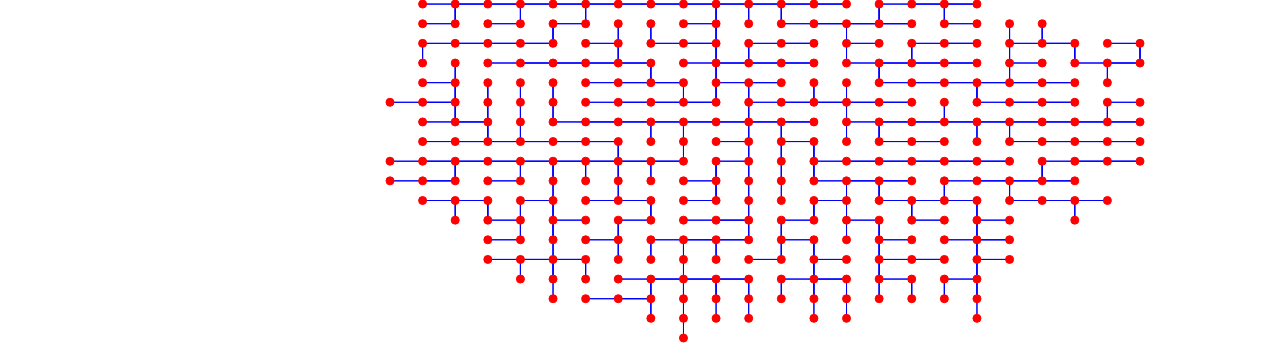
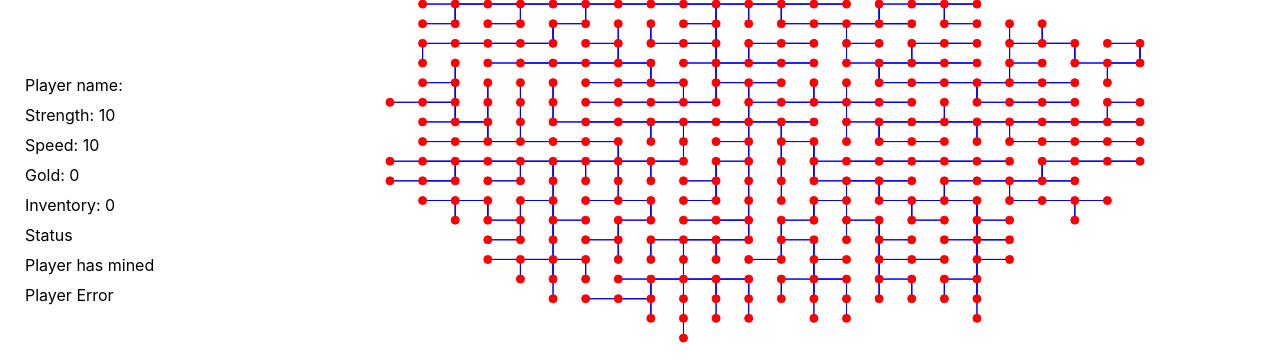
Before and after one commit to CSEU2-BW2/CSEU2-BW2-FE, a React (Create React App) app: page / in a window 1280 px wide. Shown: the part 302-662 px from the top of the page. Built offline with nearby package versions, Linux system fonts and the light colour scheme; no server answers.

Commit message:
added Player Info Component

```diff
--- a/src/components/Dashboard.jsx
+++ b/src/components/Dashboard.jsx
@@ -6,6 +6,7 @@ import Controls from "../utils/Controls";
 import RoomInfo from "./RoomInfo";
 import Map from "./Map";
 import TresurePicker from "./TresurePicker";
+import PlayerInfo from "./PlayerInfo";
 
 const token = "Token afc14f3d4808a91607f2e54e6072ab7de7d1c4e5";
 const headers = {
@@ -49,6 +50,7 @@ const Dashboard = () => {
         <Controls handleClick={handleControls} />
         <RoomInfo />
         <TresurePicker />
+        <PlayerInfo />
       </SidePannel>
       <Map />
     </Root>
--- /dev/null
+++ b/src/components/PlayerInfo.jsx
@@ -0,0 +1,53 @@
+import React, { useEffect, useContext } from "react";
+import Context from "../context";
+import styled from "styled-components";
+import axios from "axios";
+
+const token = "Token afc14f3d4808a91607f2e54e6072ab7de7d1c4e5";
+const headers = {
+  headers: { "Content-Type": "application/JSON", Authorization: token }
+};
+
+const PlayerInfo = () => {
+  const { state, dispatch } = useContext(Context);
+  useEffect(() => {
+    axios
+      .post(
+        "https://lambda-treasure-hunt.herokuapp.com/api/adv/status/",
+        {},
+        headers
+      )
+      .then(res => {
+        dispatch({ type: "FETCH_PLAYER", payload: res.data });
+      })
+      .catch(err => {
+        debugger;
+        //dispatch({ type: "ERROR_INIT", payload: err.response.data });
+      });
+  }, []);
+  return (
+    <Root>
+      <p>Player name: {state.name}</p>
+      <p>Strength: {state.strength}</p>
+      <p>Speed: {state.speed}</p>
+      <p>Gold: {state.gold}</p>
+      <p>Inventory: {state.gold}</p>
+      <p>Status {state.status}</p>
+      <p>Player has mined {state.hasMined}</p>
+      <p>Player Error {state.playerErrors}</p>
+    </Root>
+  );
+};
+
+export default PlayerInfo;
+
+const Root = styled.div`
+  display: flex;
+  flex-direction: column;
+  justify-content: flex-start;
+  align-items: flex-start;
+  margin-left: 20px;
+  p {
+    margin: 5px;
+  }
+`;
--- a/src/components/RoomInfo.jsx
+++ b/src/components/RoomInfo.jsx
@@ -1,6 +1,8 @@
 import React, { useContext } from "react";
 import Context from "../context";
 import styled from "styled-components";
+
+
 
 const RoomInfo = () => {
   const { state } = useContext(Context);
@@ -13,7 +15,7 @@ const RoomInfo = () => {
         {/* <p> room id: {state.room_id}</p> */}
         {state.items.length === 0
           ? "No Tresures in this Room"
-          : state.items.map(item => <p>Tresure: {item}</p>)}
+          : state.items.map(item => <p key={item}>Tresure: {item}</p>)}
       </Head>
       <Main>
         <p>Cooldown: {state.cooldown}</p>
--- a/src/components/TresurePicker.jsx
+++ b/src/components/TresurePicker.jsx
@@ -13,6 +13,7 @@ const TresurePicker = () => {
 export default TresurePicker;
 
 const Root = styled.div`
+  height: 70px;
   button {
     padding: 10px;
     border-radius: 5px;
--- a/src/context.js
+++ b/src/context.js
@@ -11,7 +11,15 @@ const context = createContext({
   cooldown: 0,
   errors: [],
   messages: [],
-  items: []
+  items: [],
+  strength: 10,
+  speed: 10,
+  gold: 0,
+  inventory: [],
+  status: [],
+  hasMined: false,
+  playerErrors: [],
+  playerMessages: []
 });
 
 export default context;
--- a/src/reducer.js
+++ b/src/reducer.js
@@ -23,6 +23,18 @@ export default function reducer(state, { type, payload }) {
         messages: payload.messages,
         items: payload.items
       };
+    case "FETCH_PLAYER":
+      return {
+        ...state,
+        strength: payload.strength,
+        speed: payload.speed,
+        gold: payload.gold,
+        inventory: payload.inventory,
+        status: payload.status,
+        hasMined: payload.has_mined,
+        playerErrors: payload.errors,
+        playerMessages: payload.messages
+      };
     case "ERROR_INIT":
       return {
         ...state,
```
